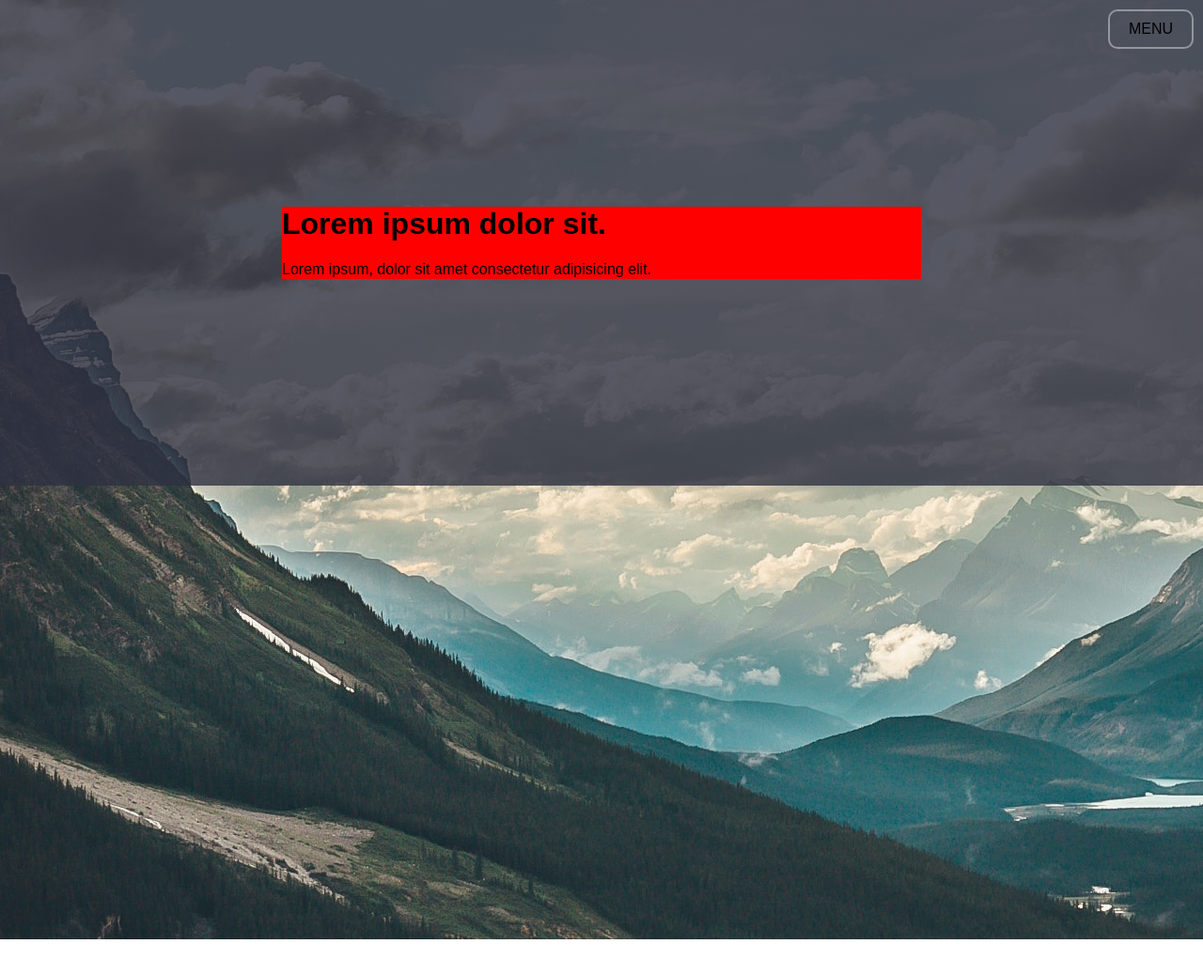
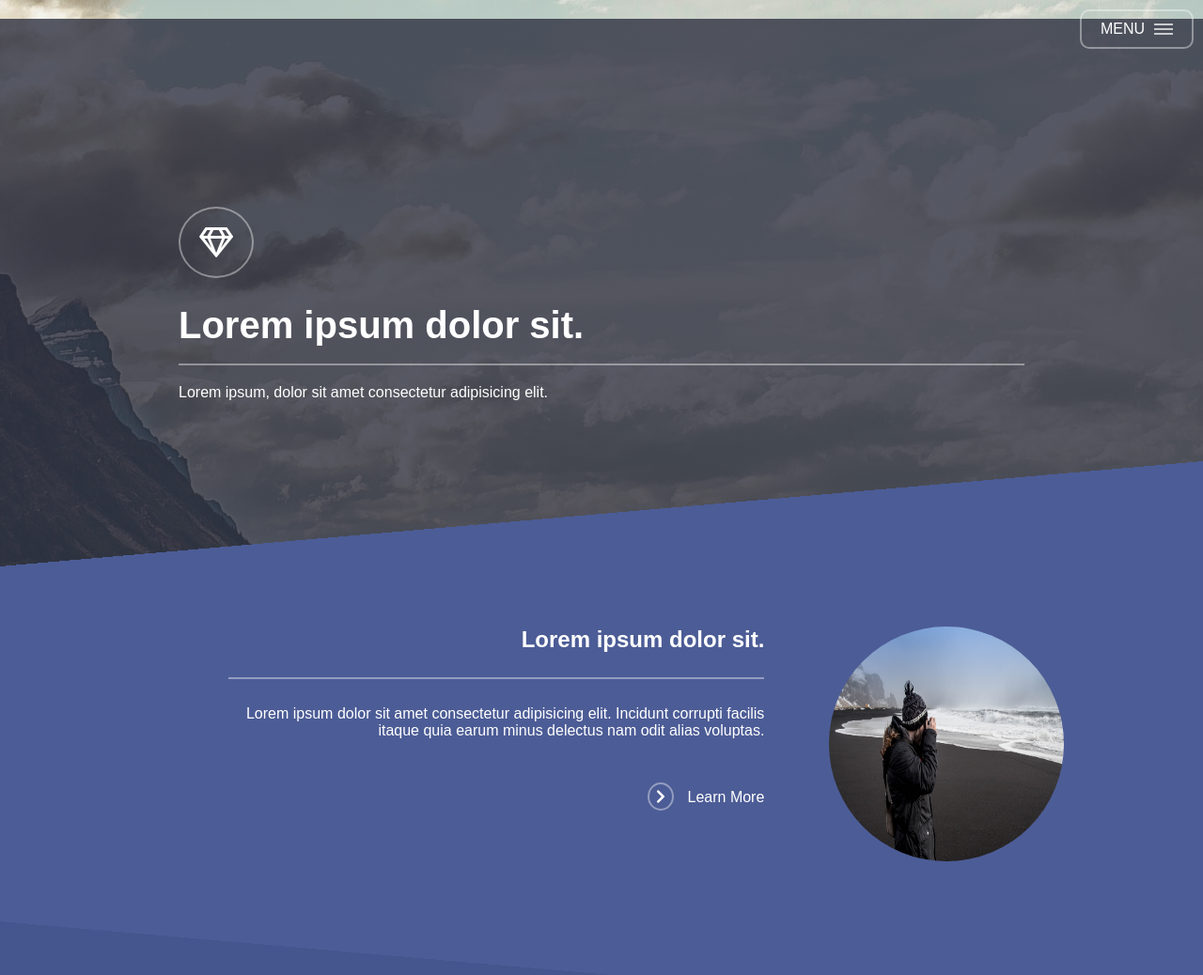
Before and after one commit to PawelRzepinski/travelLayou, a website: page index.html in a window 1280 px wide. Shown: the whole page at 94% size. Before the commit the page ends 1000 px from the top, so only its background shows below. Drawn offline with nearby package versions, Linux system fonts and the light colour scheme.

Commit message:
offer section initial

```diff
--- a/index.html
+++ b/index.html
@@ -41,6 +41,9 @@
             <div class="row">
                 <div class="col-12">
                     <div class="bannerTitle">
+                        <div class="diamond">
+                            <i class="far fa-gem fa-2x"></i>
+                        </div>
                         <h1>Lorem ipsum dolor sit.</h1>
                         <p>Lorem ipsum, dolor sit amet consectetur adipisicing elit.</p>
                     </div>
@@ -48,8 +51,26 @@
             </div>
         </div>
     </section>
-
-    <section class="blabla">
+    <section class="offer">
+        <div class="pierwszy">
+            <div class="container">
+                <div class="row">
+                    <div class="col-8">
+                        <div class="content">
+                            <h2>Lorem ipsum dolor sit.</h2>
+                            <p>Lorem ipsum dolor sit amet consectetur adipisicing elit. Incidunt corrupti facilis itaque quia earum minus delectus nam odit alias voluptas.</p>
+                            <a href="#"><i class="fas fa-chevron-right"></i> Learn More</a>
+                        </div>
+                    </div>
+                    <div class="col-4">
+                        <img class="contentImg" src="./img/photo.jpg">
+                    </div>
+                </div>
+            </div>
+        </div>
+        <div class="drugi"></div>
+        <div class="trzeci"></div>
+    </section>
 
     </section>
     <script src="js/app.js"></script>
--- a/scss/base/_global.scss
+++ b/scss/base/_global.scss
@@ -4,5 +4,9 @@ body {
     background-position: 50% 0;
     min-height: 1000px;
     font-family: sans-serif;
-    padding: 30px;
 }
+
+section {
+    margin: 0;
+    padding: 0;
+}
--- a/scss/main.scss
+++ b/scss/main.scss
@@ -6,3 +6,4 @@
 
 @import "partials/header";
 @import "partials/banner";
+@import "partials/offer";
--- a/scss/partials/_banner.scss
+++ b/scss/partials/_banner.scss
@@ -1,7 +1,7 @@
 .banner {
-    position: absolute;
-    top: 0;
-    left: 0;
+    // position: absolute;
+    // top: 0;
+    // left: 0;
     width: 100%;
     background: linear-gradient(to top, rgba(46, 49, 65, 0.8), rgba(46, 49, 65, 0.8));
     margin: 0;
@@ -9,6 +9,30 @@
 }
 
 .bannerTitle {
-    margin: 200px;
-    background-color:red;
+    color: white;
+    margin: 200px auto;
+    max-width: 900px;
+
+    .diamond i {
+        border: 2px solid rgba(255, 255, 255, 0.4);
+        border-radius: 50%;
+        padding: 20px;
+
+    }
+
+    h1 {
+        position: relative;
+        font-weight: bold;
+        font-size: 2.5em;
+        margin-bottom: 40px;
+
+        &:after {
+            content: "";
+            position: absolute;
+            bottom: -20px;
+            left: 0;
+            width: 100%;
+            border-bottom: 2px solid rgba(255, 255, 255, 0.4);
+        }
+    }
 }
--- a/scss/partials/_header.scss
+++ b/scss/partials/_header.scss
@@ -1,5 +1,5 @@
 .mainHeader {
-    position: absolute;
+    position: fixed;
     top: 0;
     left: 0;
     width: 100%;
@@ -10,16 +10,27 @@
     z-index: 10;
 
     .menuBtn {
+        display: flex;
+        align-items: center;
+        justify-content: center;
         background: none;
         padding: 10px 20px;
         text-transform: uppercase;
+        color: white;
         cursor: pointer;
         border: 2px solid rgba(255, 255, 255, 0.4);
         border-radius: 10px;
+    }
 
-        span {
-            display: block;
-            border-bottom: 1px solid rgba (255, 255, 255, 0.7);
-        }
+    .menuBtnLines span{
+        display: block;
+        margin: 3px 0 0 10px;
+        width: 20px;
+        border-bottom: 2px solid rgba(255, 255, 255, 0.7);
     }
+
+    .menuBtnLines span:first-child {
+        margin-top: 0;
+    }
+
 }
--- /dev/null
+++ b/scss/partials/_offer.scss
@@ -0,0 +1,84 @@
+.pierwszy {
+    position: relative;
+    background-color: #4C5C96;
+    color: white;
+
+    &:before {
+        content: "";
+        position: absolute;
+        top: -200px;
+        left: 0;
+        height: 200px;
+        width: 100%;
+        background: linear-gradient(175deg, rgba(46, 49, 65, 0.0) 50%, rgba(76,92,150,1) 50%);
+    }
+
+    &:after {
+        content: "";
+        position: absolute;
+        bottom: -200px;
+        left: 0;
+        height: 200px;
+        width: 100%;
+        background: linear-gradient(185deg,rgba(76,92,150,1) 50%,rgb(69,85,141) 50%);
+    }
+}
+
+.content {
+    display: flex;
+    // justify-content: end;
+    align-items: flex-end;
+    flex-direction: column;
+
+    h2 {
+        margin-bottom: 40px;
+    }
+
+
+
+    p {
+        position: relative;
+        text-align: end;
+        width: 80%;
+
+        &:before {
+            content: "";
+            position: absolute;
+            top: -30px;
+            left: 0;
+            width: 100%;
+            border-bottom: 2px solid rgba(255, 255, 255, 0.4);
+        }
+    }
+
+    a {
+        text-decoration: none;
+        color: white;
+        margin-top: 30px;
+    }
+
+    i {
+        border: 2px solid rgba(255, 255, 255, 0.4);
+        border-radius: 50%;
+        padding: 5px 7px;
+        margin-right: 10px;
+    }
+}
+
+.contentImg{
+    width: 250px;
+    height: 250px;
+    border-radius: 50%;
+    margin: 20px;
+}
+
+.contentImg img {
+    width: 100%;
+    height: 100%;
+}
+
+.offer .col-4 {
+    display: flex;
+    justify-content: center;
+    align-items: center;
+}
```
Also changed, not shown: css/main.css, img/photo.jpg (added), 1 other file.
